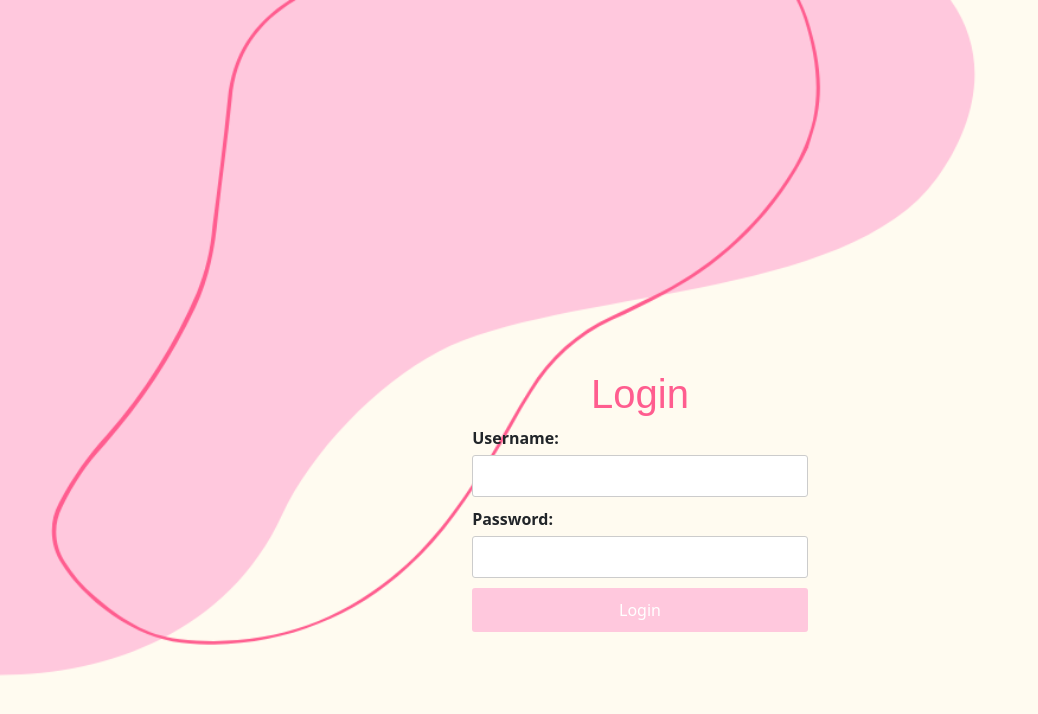
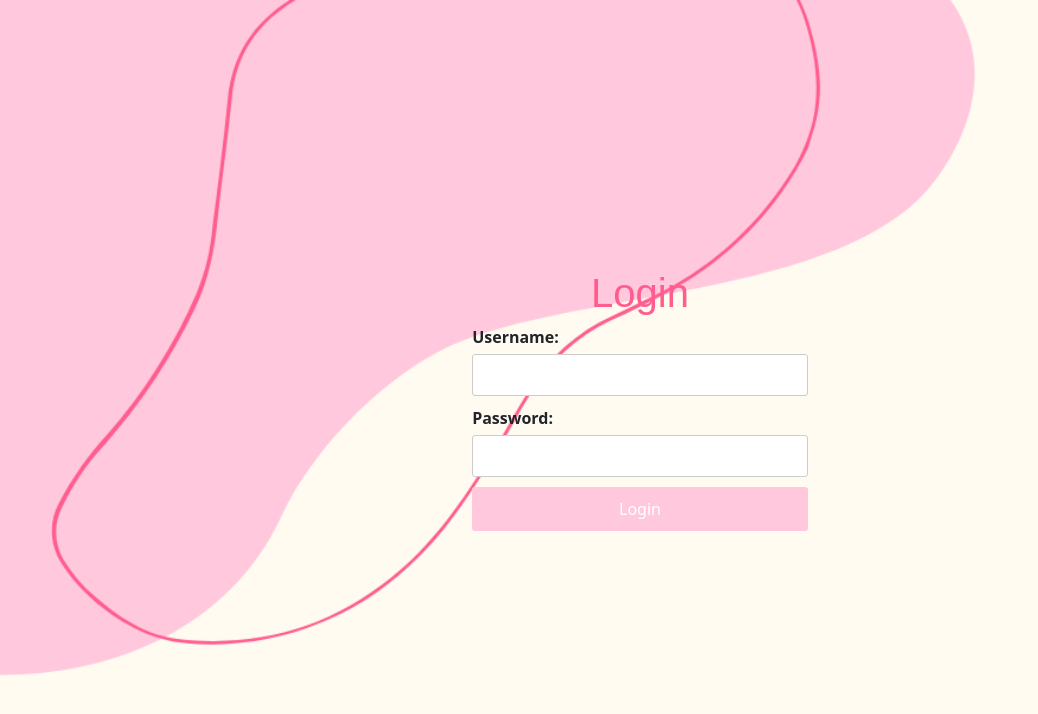
Before and after one commit to urdbea/projetoIoAcademy, a Vue app: page /login in a window 1280 px wide. Shown: the top 714 px of the page, without its empty margins (0-1038 px from the left). Built offline with nearby package versions, Linux system fonts and the light colour scheme.

Commit message:
login direito

```diff
--- a/src/components/LoginForm.vue
+++ b/src/components/LoginForm.vue
@@ -62,16 +62,16 @@ export default {
 
 .login-page {
   display: flex;
+  flex-direction: column;
   justify-content: center;
   align-items: center;
-  height: 100%;
-  vertical-align: bottom;
+  height: 100vh;
 }
 
 
 .form-group {
   margin-bottom: 10px;
-  vertical-align: bottom;
+
 }
 
 label {
@@ -137,7 +137,7 @@ button[type="submit"]:focus {
 #tituloLogin{
   align-items: center;
   color: #FF5D8F;
-  margin-top: 60%;
+  margin-top: 00%;
   font-family: 'Work Sans', sans-serif;
 }
 
--- a/src/components/Table.vue
+++ b/src/components/Table.vue
@@ -91,12 +91,11 @@ export default {
   display: flex;
   flex-direction: column; /* Change to column layout */
   padding: 200px;
-
   max-width: 800px;
   box-sizing: border-box;
   grid-gap: 20px;
   margin-top: 40px;
-  margin-bottom: 200px;
+
 }
 
 
@@ -124,6 +123,8 @@ h1 {
   display: flex;
   justify-content: center;
   align-items: center;
+  background-color: #FFFBF0;
+  margin-bottom: 1000px;
 }
 
 #cartoesForms{
```
